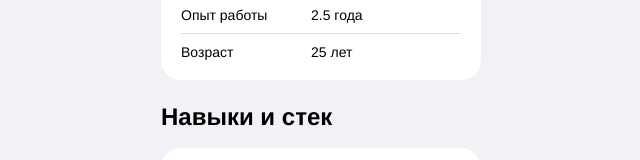
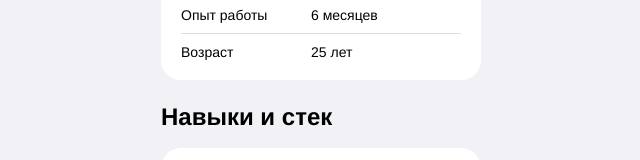
Before and after one commit to liquial/liquial.github.io, a plain HTML site: page index.html in a window 1280 px wide. Shown: the part 640-800 px from the top of the page, 319-959 px from the left. Drawn offline with Linux system fonts and the light colour scheme.

Commit message:
Update index.html

```diff
--- a/index.html
+++ b/index.html
@@ -65,7 +65,7 @@
           </li>
           <li class="links__link">
             <p class="links__title">Опыт работы</p>
-            <a class="tshq__link" "">2.5 года</a>
+            <a class="tshq__link" "">6 месяцев</a>
           </li>
           <li class="links__link">
             <p class="links__title">Возраст</p>
```
